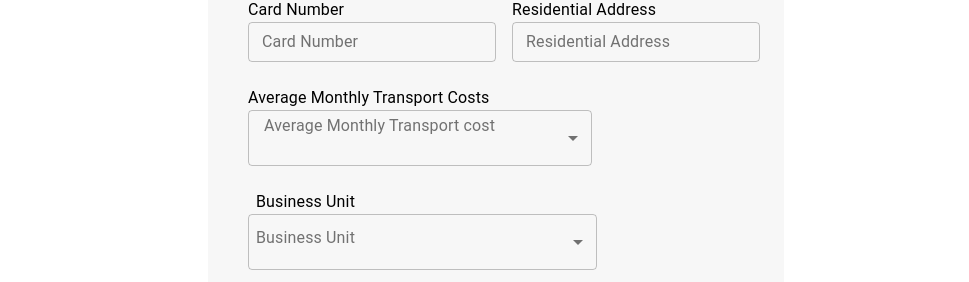
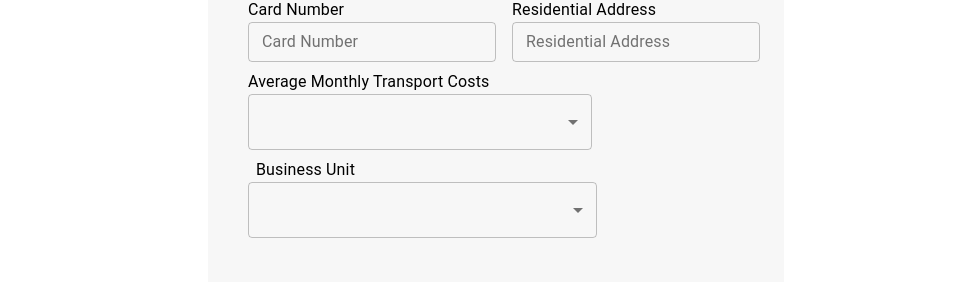
Before and after one commit to ParamNinjas/kwelr, a React (Create React App) app: page / in a window 1280 px wide. Shown: the part 238-520 px from the top of the page, without its empty margins (0-969 px from the left). Built offline with nearby package versions, Linux system fonts and the light colour scheme.

Commit message:
min view changed

```diff
--- a/src/components/Home/Home.css
+++ b/src/components/Home/Home.css
@@ -1,3 +1,4 @@
+@media screen and (min-width: 900px) {
    .Home-con{
       background: #FFFFFF;
       /* background: url("../../img/back.jpg"); */
@@ -68,12 +69,10 @@
     }
    .costTypo{
       position: relative;
-   top: 1em;
       left: 2em;
    }
     .unitTypo{
       position: relative;
-   top: 1em;
       left: 3em;
    }
     .btnReg{
@@ -113,6 +112,8 @@
        width: 32em !important;
 
     }
+}
+
  @media screen and (max-width: 1280px) {
 
     .dropdown{
--- a/src/components/Home/Home.jsx
+++ b/src/components/Home/Home.jsx
@@ -17,6 +17,12 @@ import image8 from "../../img/image8.jpg";
 import image10 from "../../img/image10.jpg";
 import logo from "../../img/kwelR.png"
 import SimpleImageSlider from "react-simple-image-slider";
+import {
+    BrowserView,
+    MobileView,
+    isBrowser,
+    isMobile,
+ } from "react-device-detect";
 import "./Home.css"
 
 const useStyles = makeStyles((theme) => ({
@@ -56,8 +62,9 @@ const Home = () => {
     setOpen(true);
   };
     return(
+
         <div className="Home-con">
-
+           <BrowserView>
               <img
                 className="logo"
                 alt="logo"
@@ -123,7 +130,7 @@ const Home = () => {
 
                             <FormControl style={{minWidth: 250}}  className={classes.formControl}>
                             <Typography className="costTypo">Average Monthly Transport Costs</Typography>
-                                <InputLabel className="label" id="demo-controlled-open-select-label">Average Monthly Transport cost</InputLabel>
+                                {/* <InputLabel className="label" id="demo-controlled-open-select-label">Average Monthly Transport cost</InputLabel> */}
                                 <Select
                                 labelId="demo-controlled-open-select-label"
                                 id="demo-controlled-open-select"
@@ -150,7 +157,7 @@ const Home = () => {
                             <div className="drop2">
                             <FormControl style={{minWidth: 250}}  className={classes.margin}>
                             <Typography className="unitTypo">Business Unit</Typography>
-                                <InputLabel className="label2" id="demo-customized-select-label">Business Unit</InputLabel>
+                                {/* <InputLabel className="label2" id="demo-customized-select-label">Business Unit</InputLabel> */}
                                 <Select
                                 labelId="demo-customized-select-label"
                                 id="demo-customized-select"
@@ -197,7 +204,7 @@ const Home = () => {
 
 
 
-
+                </BrowserView>
         </div>
     )
 
```
Lines whose indentation alone changed are shown as unchanged.
